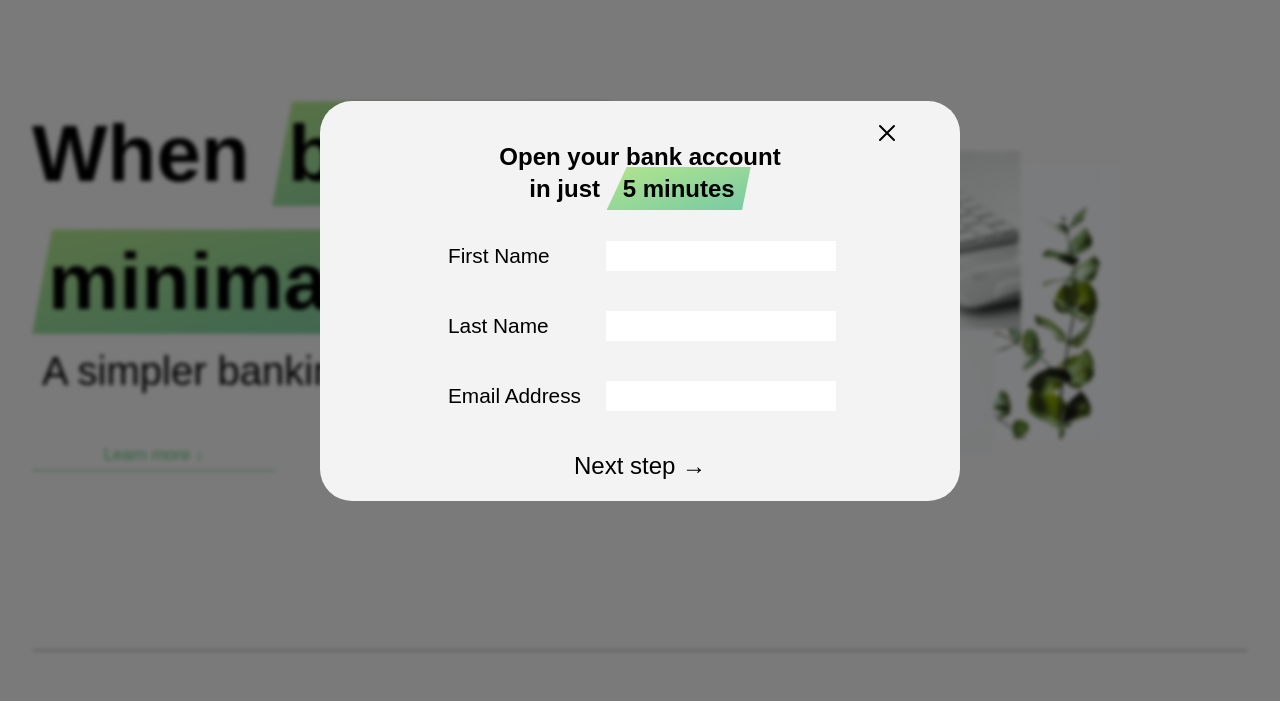
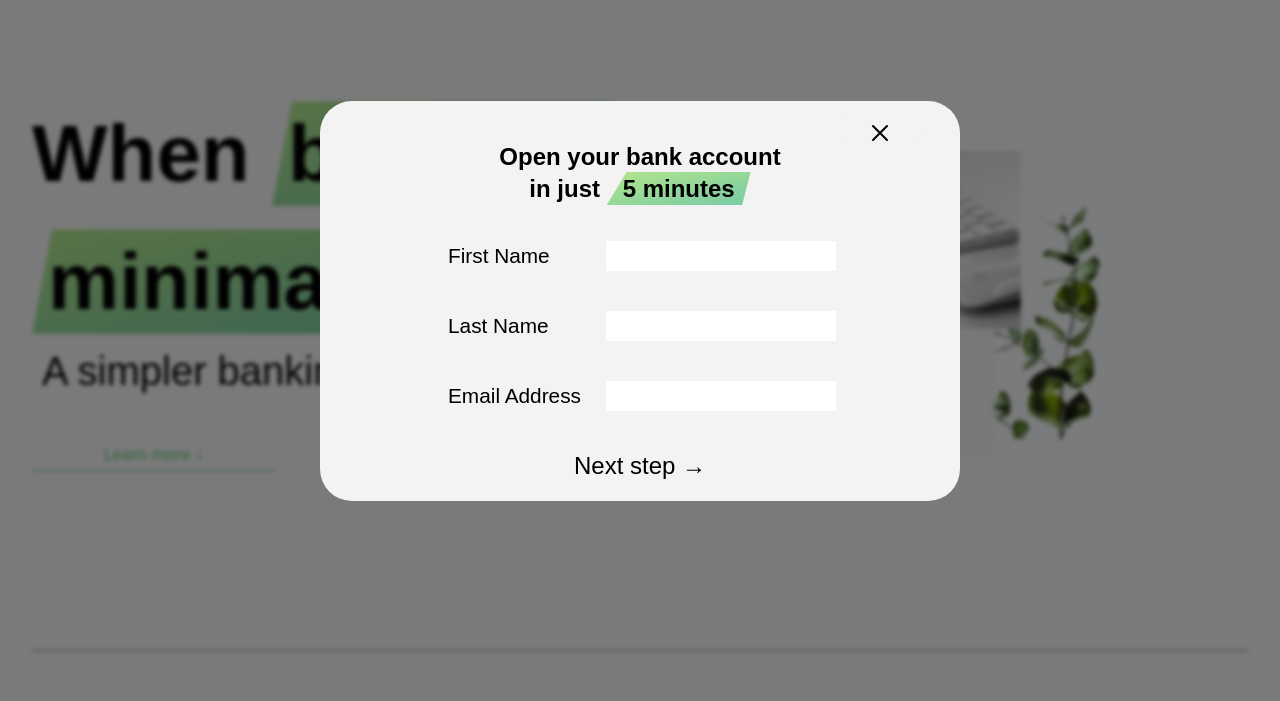
Before and after one commit to Pokdee/Bankist, a plain HTML site: page index.html in a window 1280 px wide. Both pictures are taken after a click on the link "Open account". Shown: the part 99-800 px from the top of the page. Drawn offline with nearby package versions, Linux system fonts and the light colour scheme.

Commit message:
Fix some styling

```diff
--- a/index.css
+++ b/index.css
@@ -685,7 +685,6 @@ footer > img {
   padding: 0%;
   border: none;
   margin-top: 0.5rem;
-  margin-right: -0.9rem;
 }
 .modal > button:hover {
   color: red;
@@ -699,6 +698,9 @@ footer > img {
   text-align: center;
   margin: 0%;
   padding: 0%;
+}
+.modal__header > .highlight {
+  padding: 0.2rem 1rem;
 }
 
 .modal__form {
```
